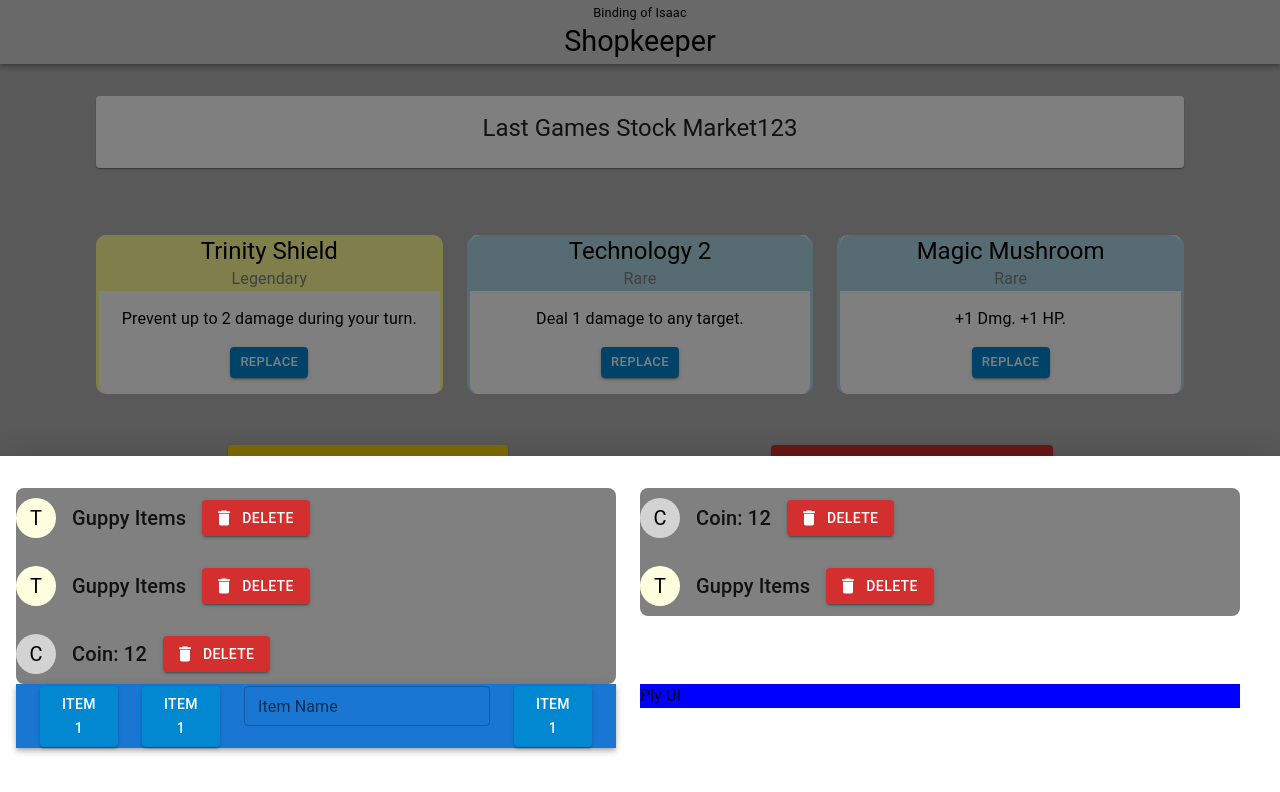
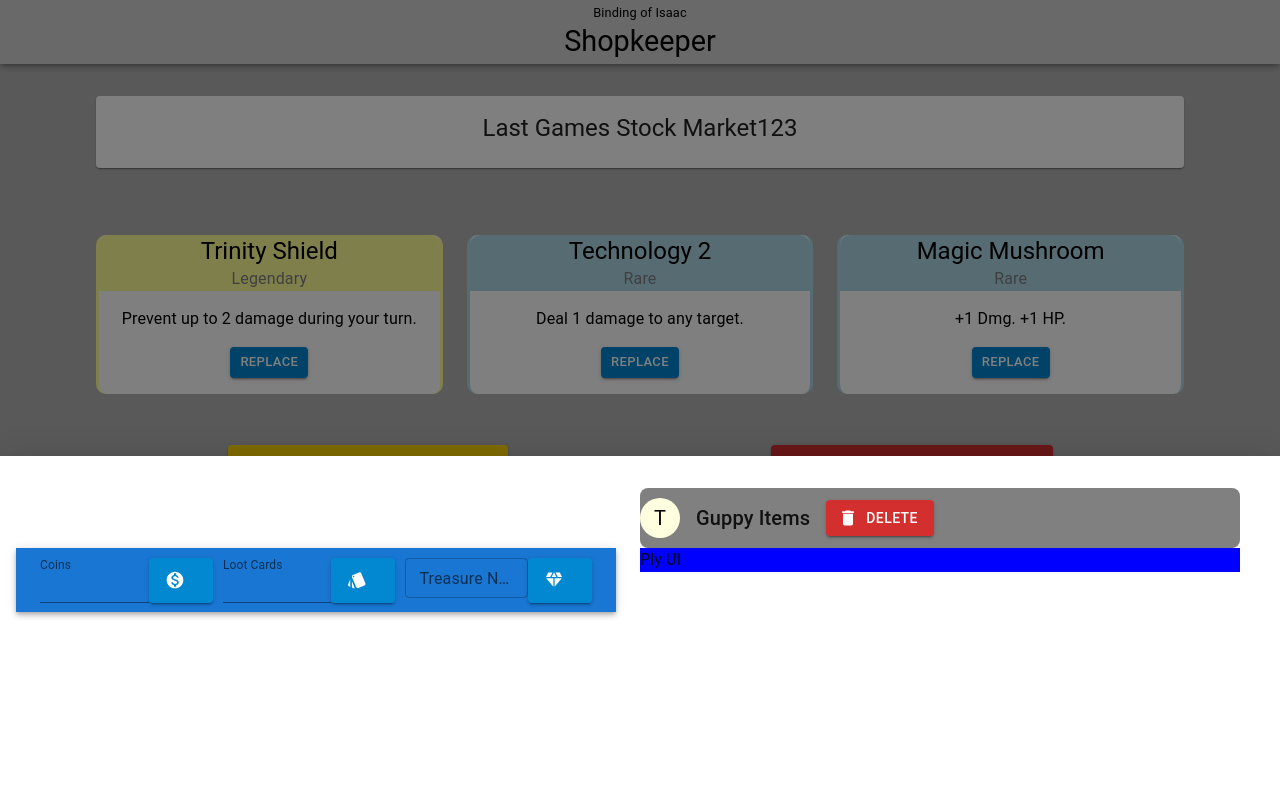
Before and after one commit to 2023-fall-adv-fe/binding-isaac-shop, a React (Create React App) app: page /#/companion in a window 1280 px wide. Both pictures are taken after a click on the button "MAKE OFFER". Shown: the top 792 px of the page. Built offline with nearby package versions, Linux system fonts and the light colour scheme.

Commit message:
Added logic to lists

```diff
--- a/src/offerdrawer.tsx
+++ b/src/offerdrawer.tsx
@@ -1,4 +1,5 @@
 import * as React from 'react';
+import { useState } from 'react';
 import { Global } from '@emotion/react';
 import { styled } from '@mui/material/styles';
 import CssBaseline from '@mui/material/CssBaseline';
@@ -8,33 +9,31 @@
 import Skeleton from '@mui/material/Skeleton';
 import Typography from '@mui/material/Typography';
 import SwipeableDrawer from '@mui/material/SwipeableDrawer';
-import { Search, Style } from '@mui/icons-material';
+import { Style } from '@mui/icons-material';
 import { AppBar, Avatar, Grid, IconButton, Input, ListItem, ListItemText, Stack, TextField, Toolbar } from '@mui/material';
 import DeleteIcon from '@mui/icons-material/Delete';
 import MenuIcon from '@mui/icons-material/Menu';
 
+import MonetizationOnIcon from '@mui/icons-material/MonetizationOn';
+import StyleIcon from '@mui/icons-material/Style';
+import DiamondIcon from '@mui/icons-material/Diamond';
+
 // Data Needed---------------
-let itemName = "Guppy Items"; // Name for the offer item
-let itemType = "T"; //Letter for Item in offer (Treasure = T, Loot = L, Coin = C, Soul = S)
-let itemRarity = { color: "black", bgcolor: 'lightyellow' };
-
-let coinCount = 12;
-let lootCount = 2;
-let soulCount = 1;
-// -------------------------
-
+const drawerBleeding = 56;
+const itemName = "Guppy Items"; // Name for the offer item
+const itemType = "T"; // Letter for Item in offer (Treasure = T, Loot = L, Coin = C, Soul = S)
+const itemRarity = { color: "black", bgcolor: 'lightyellow' };
+const lootCount = 2;
+const soulCount = 1;
 
 // OBJECT STRUCTURE -----------
-const ListObject = (iT: string, iR: object, iN: string) => {
-    console.log("IT: "+iT,"IR: "+iR,"IN: "+iN);
-    return(
-        <Stack
-            spacing={2} paddingY={"10px"} direction="row" alignItems="center" alignSelf={"start"}>
+const ListObject = (iT: string, iR: object, iN: string) => (
+    <Stack spacing={2} paddingY="10px" direction="row" alignItems="center" alignSelf="start">
     <Stack>
       <Avatar sx={iR}>{iT}</Avatar>
     </Stack>
-            <Stack sx={{ minWidth: 0 , flexGrow: 1}}>
-                <Typography variant='h6' noWrap>{iN}</Typography>
+    <Stack sx={{ minWidth: 0, flexGrow: 1 }}>
+      <Typography variant="h6" noWrap>{iN}</Typography>
     </Stack>
     <Stack sx={{ minWidth: 0 }}>
       <Button variant="contained" color="error" startIcon={<DeleteIcon />}>
@@ -43,43 +42,7 @@
     </Stack>
   </Stack>
 );
-};
-// COUNT OBJ STRUCTURE -----------
-const ListCount = (iT: string, iN: string, cC: number, lC: number, sC: number) => {
-
-    let name = ("Coin: "+ cC);
-    let type = "C";
-
-
-    console.log("IT: "+iT,"IN: "+iN);
-    return(
-        <Stack
-            spacing={2} paddingY={"10px"} direction="row" alignItems="center" alignSelf={"start"}>
-            <Stack>
-                <Avatar sx={{ color: "black", bgcolor: 'lightgrey' }}>{type}</Avatar>
-            </Stack>
-            <Stack sx={{ minWidth: 0 , flexGrow: 1}}>
-                <Typography variant='h6' noWrap>{name}</Typography>
-            </Stack>
-            <Stack sx={{ minWidth: 0 }}>
-                <Button variant="contained" color="error" startIcon={<DeleteIcon />}>
-                    Delete
-                </Button>
-            </Stack>
-        </Stack>
-    );
-};
-
-// {ListObject(itemType, itemRarity, itemName)}
-
-
-
-
-
-
-
-
-const drawerBleeding = 56;
+// -----------
 
 const StyledBox = styled(Box)(({ theme }) => ({
   backgroundColor: theme.palette.mode === 'light' ? '#fff' : grey[800],
@@ -91,6 +54,74 @@
     const toggleDrawer = (newOpen: boolean) => () => {
       setOpen(newOpen);
     };
+
+
+    //Get user information in offer--------------
+    const [coinAmount, setCoinAmount] = useState('');
+    const [lootAmount, setLootAmount] = useState('');
+    const [treasureName, setTreasureName] = useState('');
+    const [modifiedElements, setModifiedElements] = useState<React.ReactNode[]>([]);
+
+    // Delete Button
+    const handleDeleteButtonClick = (element: React.ReactNode) => {
+        const updatedElements = modifiedElements.filter((el) => el !== element);
+        setModifiedElements(updatedElements);
+    };
+
+
+    const handleCoinButtonClick = () => {
+        const modifiedElement = (
+            <Stack
+            key={modifiedElements.length}
+            spacing={2}
+            paddingY="10px"
+            direction="row"
+            alignItems="center"
+            alignSelf="start"
+            >
+            <Stack>
+                <Avatar sx={{ color: 'black' }}>C</Avatar>
+            </Stack>
+            <Stack sx={{ minWidth: 0, flexGrow: 1 }}>
+                <Typography variant="h6" noWrap>
+                {'Coin: ' + Number(coinAmount)}
+                </Typography>
+            </Stack>
+            </Stack>
+        );
+
+        setModifiedElements([...modifiedElements, modifiedElement]);
+        setCoinAmount(''); // Clear input
+    };
+
+    const handleLootButtonClick = () => {
+        const modifiedElement = (
+          <Stack
+            key={modifiedElements.length}
+            spacing={2}
+            paddingY="10px"
+            direction="row"
+            alignItems="center"
+            alignSelf="start"
+          >
+            <Stack>
+              <Avatar sx={{ color: "black", bgcolor: 'lightblue' }}>L</Avatar>
+            </Stack>
+            <Stack sx={{ minWidth: 0, flexGrow: 1 }}>
+              <Typography variant="h6" noWrap>{"Loot: " + Number(lootAmount)}</Typography>
+            </Stack>
+          </Stack>
+        );
+
+        setModifiedElements([...modifiedElements, modifiedElement]);
+        setLootAmount(''); // Clear input
+    };
+
+    const handleTreasureButtonClick = () => {
+      // Do something with treasureName
+      console.log('Treasure Name:', treasureName);
+    };
+
 
 return (
     <>
@@ -104,13 +135,14 @@
         />
 
         <Button
-            sx={{bgcolor: 'gold', color: 'black'}}
-            style={{ paddingInline: "5rem" }}
+        sx={{ bgcolor: 'gold', color: 'black' }}
+        style={{ paddingInline: '5rem' }}
         variant='contained'
         size='large'
-            startIcon={<Style/>}
+        startIcon={<Style />}
         onClick={toggleDrawer(true)}
-            >Make Offer
+        >
+        Make Offer
         </Button>
 
         <SwipeableDrawer
@@ -124,86 +156,103 @@
             keepMounted: true,
         }}
         >
-            <StyledBox sx={{
-                pt: 4,
-                px: 2,
-                pb: 2,
-                height: '100%',
-                overflow: 'auto',
-                bgcolor: "white"
-            }}
-            >
+        <StyledBox sx={{ pt: 4, px: 2, pb: 2, height: '100%', overflow: 'auto', bgcolor: 'white' }}>
             {/* _____________________ DRAWER CONTENT _____________________ */}
-
-            {/* sx={{ marginTop: 'auto' }} */}
             <Grid container>
             <Grid container xs={12} columnSpacing={{ xs: 1, sm: 2, md: 3 }}>
-
                 {/* _____________________________________________ShopKeeper Offer________________________________ */}
                 <Grid item xs={12} sm={6}>
-                            <Stack
-                                spacing={1}
-                                direction="column"
-                                justifyContent="center"
-                                alignItems="center"
-                                bgcolor={'grey'}
-                                borderRadius={2}
+                <Grid container bgcolor={'grey'}>
+                    {modifiedElements.map((element, index) => (
+                    <Stack key={index} bgcolor={'lightgrey'} borderRadius={1} margin={1.2}>
+                        {element}
+                        <Button
+                        variant="contained"
+                        color="error"
+                        startIcon={<DeleteIcon />}
+                        onClick={() => handleDeleteButtonClick(element)}
+                        sx={{ m: '10px' }}
                         >
-                                {/* ------------OBJ------------- */}
-                                {ListObject(itemType, itemRarity, itemName)}
-                                {ListObject(itemType, itemRarity, itemName)}
-                                {ListCount(itemType, itemName, coinCount, lootCount, soulCount)}
+                        Delete
+                        </Button>
                     </Stack>
+                    ))}
+                </Grid>
                 </Grid>
 
                 {/* _____________________________________________Player Offer________________________________ */}
                 <Grid item xs={12} sm={6}>
-                                <Stack
-                                    spacing={1}
-                                    direction="column"
-                                    justifyContent="center"
-                                    alignItems="center"
-                                    bgcolor={'grey'}
-                                    borderRadius={2}
-                                >
+                <Stack spacing={1} direction="column" justifyContent="center" alignItems="center" bgcolor={'grey'} borderRadius={2}>
                     {/* ------------OBJ------------- */}
-                                    {ListCount(itemType, itemName, coinCount, lootCount, soulCount)}
                     {ListObject(itemType, itemRarity, itemName)}
                 </Stack>
                 </Grid>
             </Grid>
 
-
             <Grid container xs={12} columnSpacing={{ xs: 1, sm: 2, md: 3 }}>
-
                 <Grid item xs={12} sm={6}>
-                            <AppBar position="static" color='primary'>
+                <AppBar position="static" color="primary">
                     <Toolbar>
-                                    <Stack spacing={3} direction="row" borderRadius={2}>
-                                        <Button variant="contained" color="info">Item 1</Button>
-                                        <Button variant="contained" color="info">Item 1</Button>
+                    <Stack spacing={0} direction="row" borderRadius={2}>
+                        {/* ----------COIN---------- */}
                         <div>
                         <TextField
-                                            label="Item Name"
-                                            defaultValue=""
+                            id="standard-number"
+                            label="Coins"
+                            value={coinAmount}
+                            type="number"
+                            onChange={(e) => setCoinAmount(e.target.value)}
                             size="small"
+                            InputLabelProps={{
+                            shrink: true,
+                            }}
+                            variant="standard"
                         />
                         </div>
-                                        <Button variant="contained" color="info">Item 1</Button>
+                        <Button
+                        variant="contained"
+                        color="info"
+                        sx={{ marginRight: '10px' }}
+                        startIcon={<MonetizationOnIcon />}
+                        onClick={handleCoinButtonClick}
+                        ></Button>
+                        {/* ----------LOOT---------- */}
+                        <div>
+                        <TextField
+                            id="standard-number"
+                            label="Loot Cards"
+                            value={lootAmount}
+                            type="number"
+                            onChange={(e) => setLootAmount(e.target.value)}
+                            size="small"
+                            InputLabelProps={{
+                            shrink: true,
+                            }}
+                            variant="standard"
+                        />
+                        </div>
+                        <Button
+                        variant="contained"
+                        color="info"
+                        sx={{ marginRight: '10px' }}
+                        startIcon={<StyleIcon />}
+                        onClick={handleLootButtonClick}
+                        ></Button>
+                        {/* ----------TREASURE---------- */}
+                        <div>
+                        <TextField label="Treasure Name" value={treasureName} onChange={(e) => setTreasureName(e.target.value)} size="small" />
+                        </div>
+                        <Button variant="contained" color="info" startIcon={<DiamondIcon />} onClick={handleTreasureButtonClick}></Button>
                     </Stack>
-
                     </Toolbar>
                 </AppBar>
                 </Grid>
 
                 <Grid item xs={12} sm={6}>
-                            <Typography bgcolor={"blue"}>Ply UI</Typography>
-                        </Grid>
-
+                <Typography bgcolor={'blue'}>Ply UI</Typography>
                 </Grid>
             </Grid>
-
-
+            </Grid>
         </StyledBox>
         </SwipeableDrawer>
     </>
```
Lines whose indentation alone changed are shown as unchanged.
